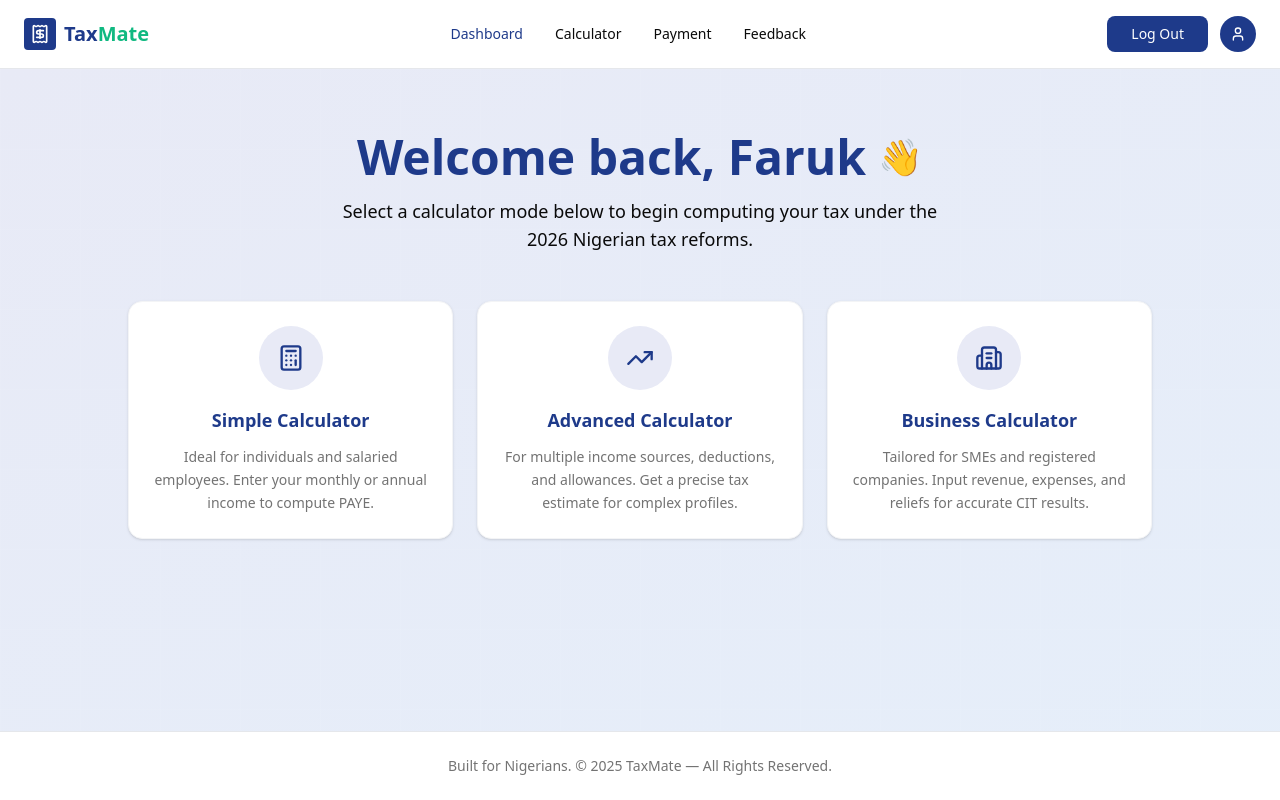
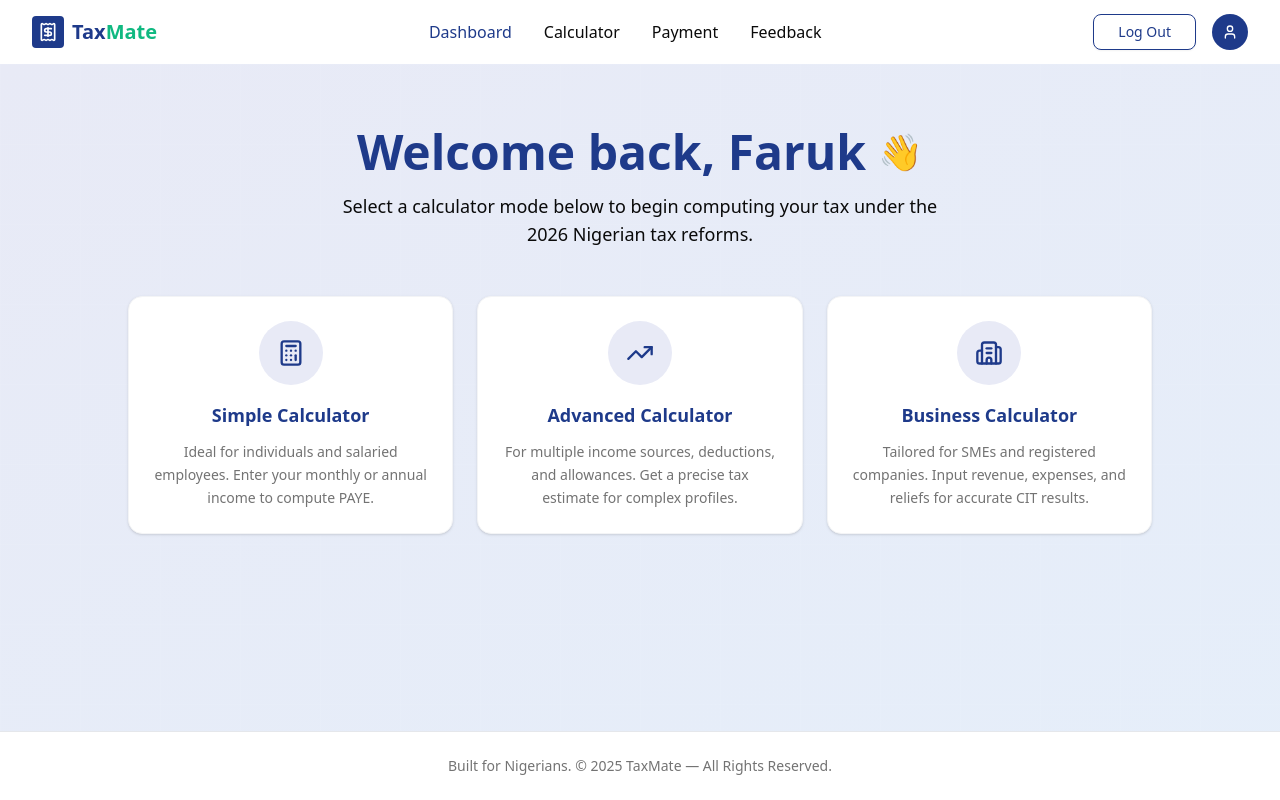
Before and after one commit to TaxMate-2025/Core-Frontend, a Next.js app: page /home in a window 1280 px wide. Built offline with nearby package versions, Linux system fonts and the light colour scheme.

Commit message:
Created and made a main navbar that is reusable

```diff
--- a/app/home/page.tsx
+++ b/app/home/page.tsx
@@ -1,61 +1,14 @@
 "use client"
 
-import Link from "next/link"
-import { Calculator, TrendingUp, Building2, User } from "lucide-react"
-import { Logo } from "@/components/Logo"
-import { Button } from "@/components/ui/button"
+import { Calculator, TrendingUp, Building2 } from "lucide-react"
 import { CalculatorCard } from "@/components/CalculatorCard"
+import { MainNavbar } from "@/components/MainNavbar"
 
 export default function HomePage() {
     return (
         <div className="min-h-screen flex flex-col">
             {/* Navigation Bar */}
-            <nav className="bg-white border-b border-gray-200 px-6 py-4">
-                <div className="max-w-7xl mx-auto flex items-center justify-between">
-                    {/* Logo */}
-                    <Logo />
-
-                    {/* Navigation Links */}
-                    <div className="hidden md:flex items-center gap-8">
-                        <Link
-                            href="/home"
-                            className="text-[#1E3A8A] font-medium text-sm hover:text-[#1E3A8A]/80 transition-colors"
-                        >
-                            Dashboard
-                        </Link>
-                        <Link
-                            href="/calculator"
-                            className="text-foreground font-medium text-sm hover:text-[#1E3A8A] transition-colors"
-                        >
-                            Calculator
-                        </Link>
-                        <Link
-                            href="/payment"
-                            className="text-foreground font-medium text-sm hover:text-[#1E3A8A] transition-colors"
-                        >
-                            Payment
-                        </Link>
-                        <Link
-                            href="/feedback"
-                            className="text-foreground font-medium text-sm hover:text-[#1E3A8A] transition-colors"
-                        >
-                            Feedback
-                        </Link>
-                    </div>
-
-                    {/* Right Side Actions */}
-                    <div className="flex items-center gap-3">
-                        <Button
-                            className="bg-[#1E3A8A] hover:bg-[#1E3A8A]/90 text-white h-9 px-6"
-                        >
-                            Log Out
-                        </Button>
-                        <button className="w-9 h-9 rounded-full bg-[#1E3A8A] flex items-center justify-center text-white hover:bg-[#1E3A8A]/90 transition-colors">
-                            <User className="w-4 h-4" />
-                        </button>
-                    </div>
-                </div>
-            </nav>
+            <MainNavbar />
 
             {/* Main Content Area with Grid Background */}
             <main className="flex-1 relative overflow-hidden">
--- /dev/null
+++ b/components/MainNavbar.tsx
@@ -0,0 +1,143 @@
+"use client"
+
+import { useState, useEffect } from "react"
+import Link from "next/link"
+import { Menu, X, User } from "lucide-react"
+import { Button } from "@/components/ui/button"
+import { Logo } from "@/components/Logo"
+
+interface NavLinkProps {
+  href: string
+  children: React.ReactNode
+  isActive?: boolean
+  onClick?: () => void
+}
+
+const NavLink = ({ href, children, isActive, onClick, className = '' }: NavLinkProps & { className?: string }) => (
+  <Link
+    href={href}
+    onClick={onClick}
+    className={`${isActive ? 'text-[#1E3A8A]' : 'text-foreground'} font-medium text-sm md:text-base hover:text-[#1E3A8A]/80 transition-colors ${className}`}
+  >
+    {children}
+  </Link>
+)
+
+export function MainNavbar() {
+  const [isMenuOpen, setIsMenuOpen] = useState(false)
+  const [isScrolled, setIsScrolled] = useState(false)
+  const [activePath, setActivePath] = useState('')
+
+  // Set initial active path on component mount
+  useEffect(() => {
+    // Using setTimeout to defer state update to avoid layout thrashing
+    const timer = setTimeout(() => {
+      setActivePath(window.location.pathname)
+    }, 0)
+
+    const handleScroll = () => {
+      setIsScrolled(window.scrollY > 10)
+    }
+
+    window.addEventListener('scroll', handleScroll, { passive: true })
+    return () => {
+      clearTimeout(timer)
+      window.removeEventListener('scroll', handleScroll)
+    }
+  }, [])
+
+  const toggleMenu = () => setIsMenuOpen(!isMenuOpen)
+
+  const navItems = [
+    { href: "/home", label: "Dashboard" },
+    { href: "/calculator", label: "Calculator" },
+    { href: "/payment", label: "Payment" },
+    { href: "/feedback", label: "Feedback" },
+  ]
+
+  return (
+    <header className={`sticky top-0 z-50 transition-all duration-300 ${
+      isScrolled ? 'bg-white/95 shadow-sm' : 'bg-white'
+    }`}>
+      <div className="max-w-7xl mx-auto px-4 sm:px-6 lg:px-8">
+        <div className="flex justify-between items-center h-16">
+          {/* Logo */}
+          <div className="shrink-0">
+            <Logo />
+          </div>
+
+          {/* Desktop Navigation */}
+          <nav className="hidden md:flex items-center space-x-8">
+            {navItems.map((item) => (
+              <NavLink
+                key={item.href}
+                href={item.href}
+                isActive={activePath === item.href}
+              >
+                {item.label}
+              </NavLink>
+            ))}
+          </nav>
+
+          {/* Right Side Actions */}
+          <div className="hidden md:flex items-center space-x-4">
+            <Button
+              variant="outline"
+              className="text-[#1E3A8A] border-[#1E3A8A] hover:bg-[#1E3A8A]/10 h-9 px-6"
+            >
+              Log Out
+            </Button>
+            <button className="w-9 h-9 rounded-full bg-[#1E3A8A] flex items-center justify-center text-white hover:bg-[#1E3A8A]/90 transition-colors">
+              <User className="w-4 h-4" />
+            </button>
+          </div>
+
+          {/* Mobile menu button */}
+          <div className="md:hidden flex items-center">
+            <button
+              onClick={toggleMenu}
+              className="inline-flex items-center justify-center p-2 rounded-md text-gray-700 hover:text-[#1E3A8A] focus:outline-none"
+            >
+              {isMenuOpen ? (
+                <X className="block h-6 w-6" />
+              ) : (
+                <Menu className="block h-6 w-6" />
+              )}
+            </button>
+          </div>
+        </div>
+      </div>
+
+      {/* Mobile menu */}
+      {isMenuOpen && (
+        <div className="md:hidden bg-white border-t border-gray-200">
+          <div className="px-2 pt-2 pb-3 space-y-1 sm:px-3">
+            {navItems.map((item) => (
+              <NavLink
+                key={item.href}
+                href={item.href}
+                isActive={activePath === item.href}
+                onClick={() => setIsMenuOpen(false)}
+                className="block px-3 py-2 rounded-md text-base font-medium"
+              >
+                {item.label}
+              </NavLink>
+            ))}
+            <div className="pt-4 pb-2 border-t border-gray-200 mt-2">
+              <Button
+                variant="outline"
+                className="w-full justify-center text-[#1E3A8A] border-[#1E3A8A] hover:bg-[#1E3A8A]/10 h-11 mb-3"
+              >
+                Log Out
+              </Button>
+              <button className="w-full h-11 rounded-md bg-[#1E3A8A] flex items-center justify-center text-white hover:bg-[#1E3A8A]/90 transition-colors">
+                <User className="w-4 h-4 mr-2" />
+                My Profile
+              </button>
+            </div>
+          </div>
+        </div>
+      )}
+    </header>
+  )
+}
```
